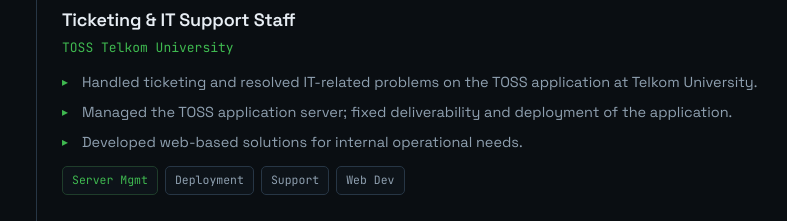
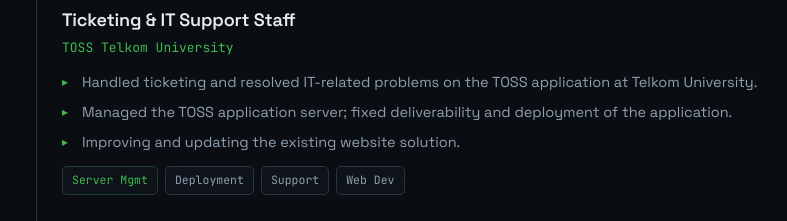
Before and after one commit to raffiihza/raffiihza, a plain HTML site: page index.html in a window 1280 px wide. Shown: the part 3000-3221 px from the top of the page, without its empty margins (96-883 px from the left). Drawn offline with nearby package versions, Linux system fonts and the light colour scheme.

Commit message:
fix: wrong descriptions

```diff
--- a/index.html
+++ b/index.html
@@ -563,7 +563,7 @@
         <ul>
           <li>Handled ticketing and resolved IT-related problems on the TOSS application at Telkom University.</li>
           <li>Managed the TOSS application server; fixed deliverability and deployment of the application.</li>
-          <li>Developed web-based solutions for internal operational needs.</li>
+          <li>Improving and updating the existing website solution.</li>
         </ul>
         <div class="t-tags"><span class="chip hot">Server Mgmt</span><span class="chip">Deployment</span><span class="chip">Support</span><span class="chip">Web Dev</span></div>
       </div>
```
